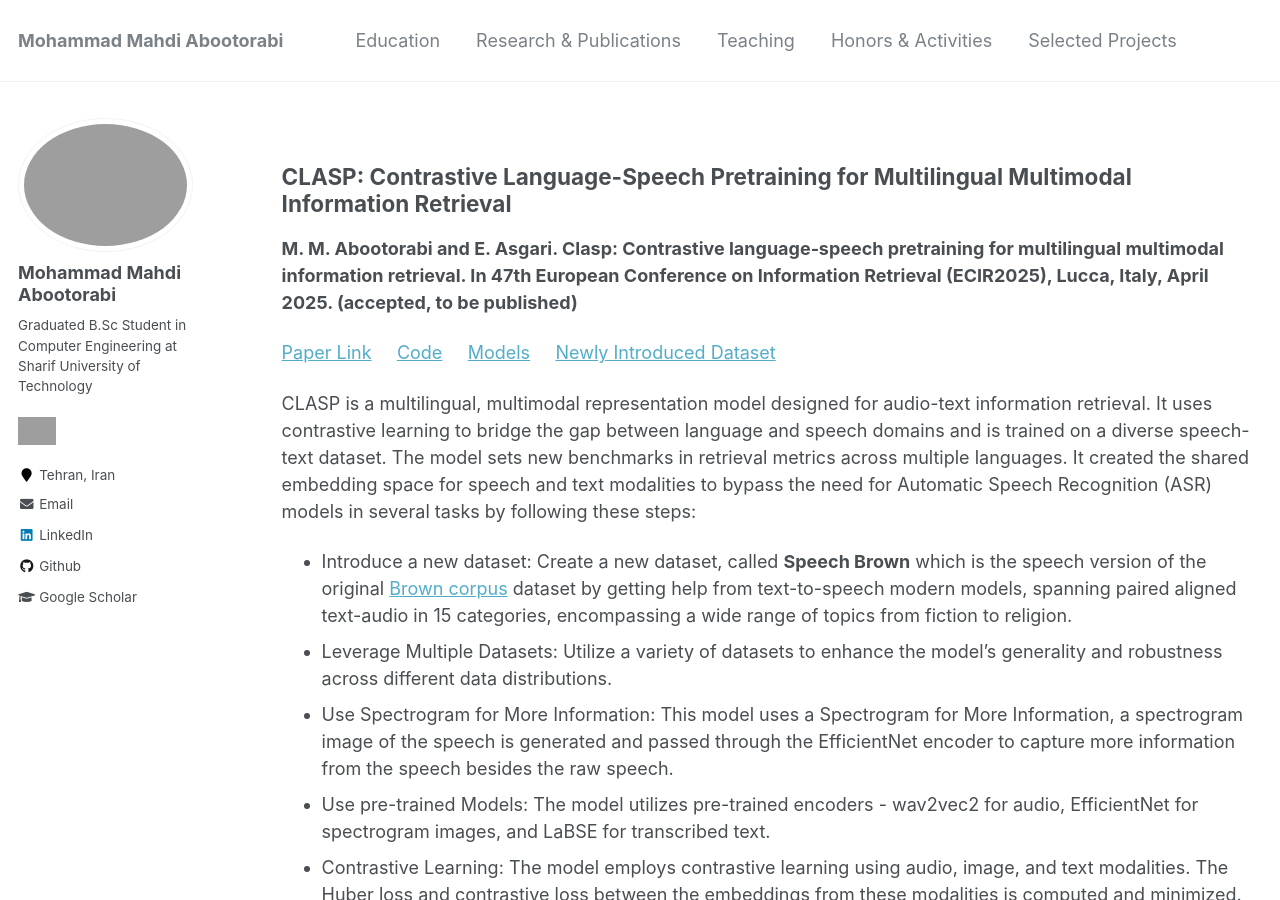
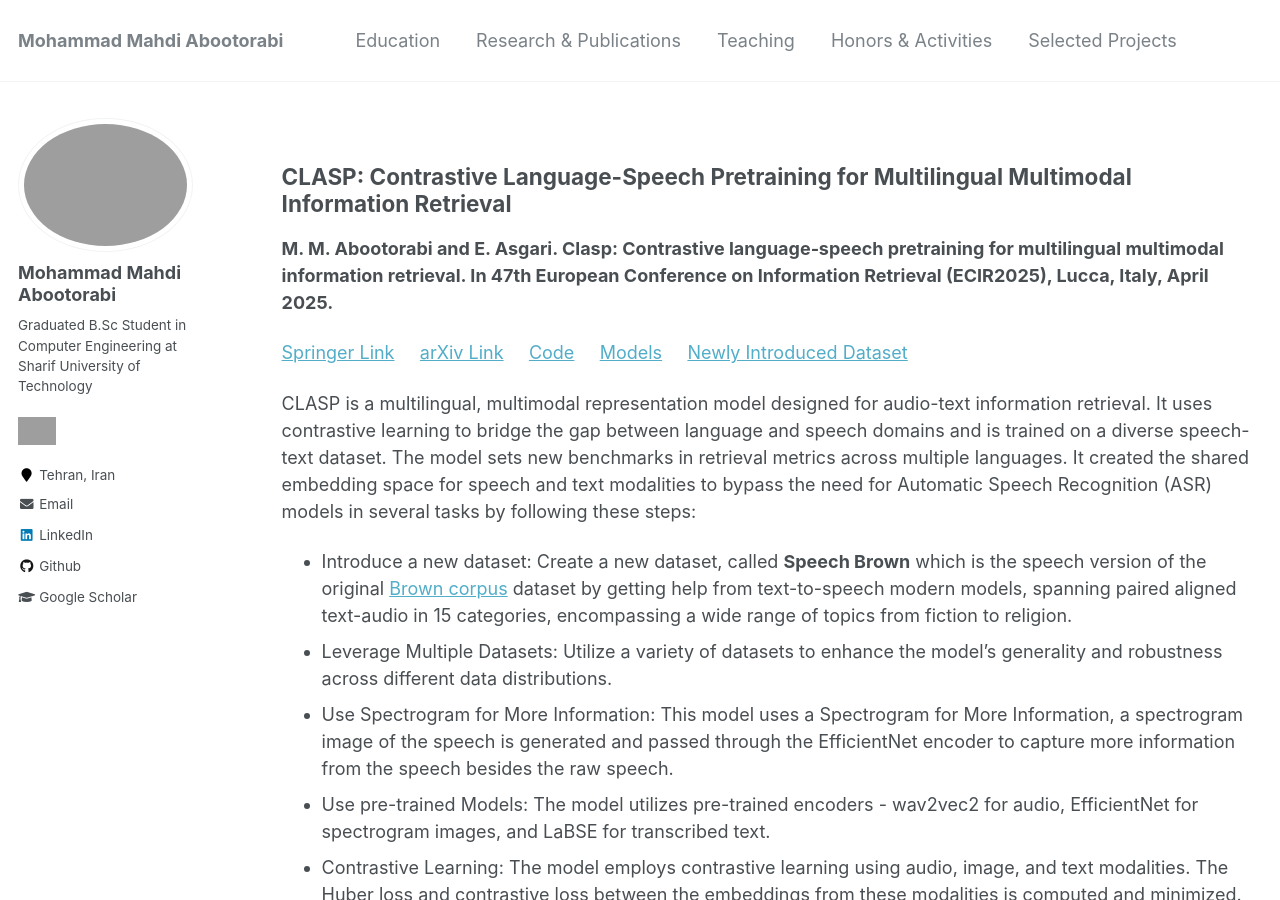
Before and after one commit to aboots/aboots.github.io, a Jekyll site: the page built from _pages/research.md, in a window 1280 px wide and 900 px high. Built offline with Jekyll 4.4.1, drawn with Linux system fonts in a browser that asks for light colours; nearby versions of some CDN libraries; grey boxes are pictures that could not be loaded.

Commit message:
Update research.md

```diff
--- a/_pages/research.md
+++ b/_pages/research.md
@@ -7,9 +7,9 @@ author_profile: true
 ## CLASP: Contrastive Language-Speech Pretraining for Multilingual Multimodal Information Retrieval
 
 **M. M. Abootorabi and E. Asgari. Clasp: Contrastive language‑speech pretraining for multilingual multimodal information
-retrieval. In 47th European Conference on Information Retrieval (ECIR2025), Lucca, Italy, April 2025. (accepted, to be published)**
+retrieval. In 47th European Conference on Information Retrieval (ECIR2025), Lucca, Italy, April 2025.**
 
-[Paper Link](https://arxiv.org/abs/2412.13071v1) &nbsp;&nbsp;&nbsp; [Code](https://github.com/language-modeling-lab/CLASP) &nbsp;&nbsp;&nbsp; [Models](https://huggingface.co/llm-lab/CLASP) &nbsp;&nbsp;&nbsp; [Newly Introduced Dataset](https://huggingface.co/datasets/llm-lab/SpeechBrown)
+[Springer Link](https://link.springer.com/chapter/10.1007/978-3-031-88717-8_2) &nbsp;&nbsp;&nbsp; [arXiv Link](https://arxiv.org/abs/2412.13071v1) &nbsp;&nbsp;&nbsp; [Code](https://github.com/language-modeling-lab/CLASP) &nbsp;&nbsp;&nbsp; [Models](https://huggingface.co/llm-lab/CLASP) &nbsp;&nbsp;&nbsp; [Newly Introduced Dataset](https://huggingface.co/datasets/llm-lab/SpeechBrown)
 
 CLASP is a multilingual, multimodal representation model designed for audio-text information retrieval. It uses contrastive learning to bridge the gap between language and speech domains and is trained on a diverse speech-text dataset. The model sets new benchmarks in retrieval metrics across multiple languages. It created the shared embedding space for speech and text modalities to bypass the need for Automatic Speech Recognition (ASR) models in several tasks by following these steps:
 
```
